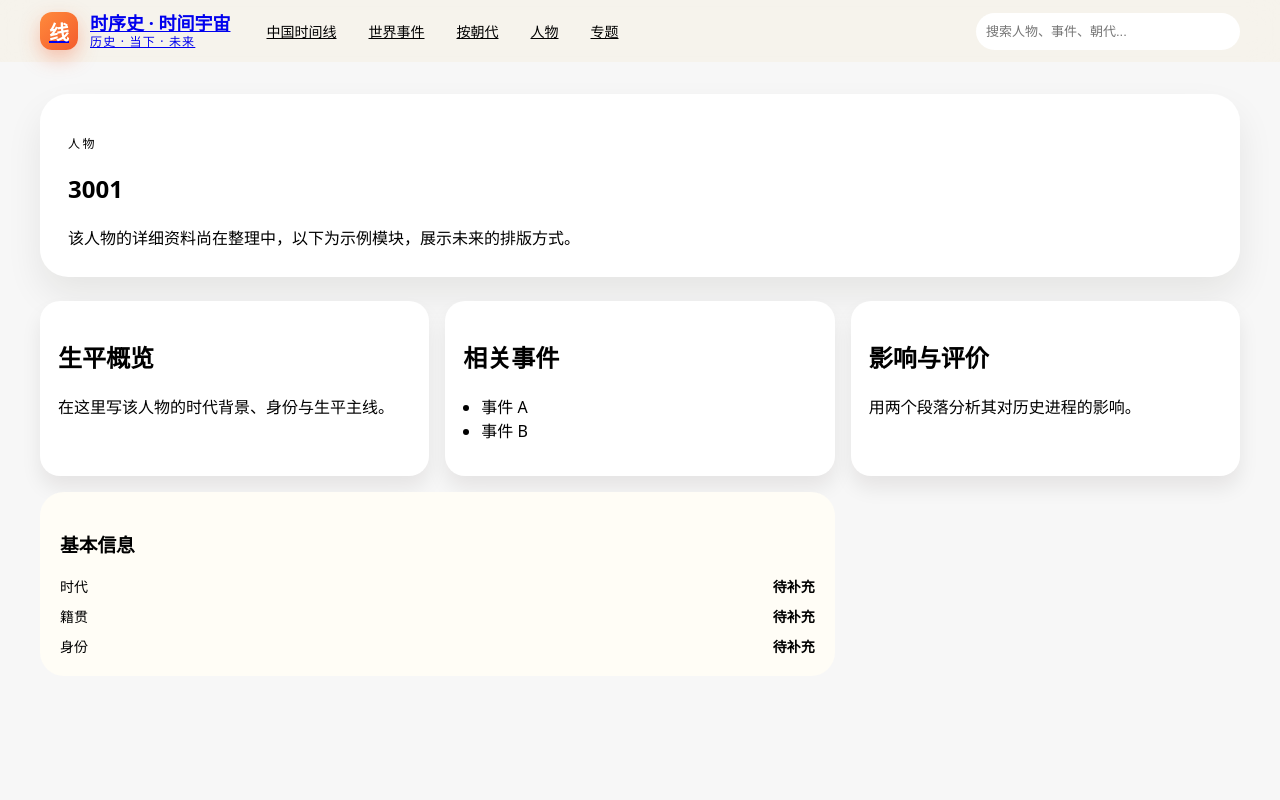
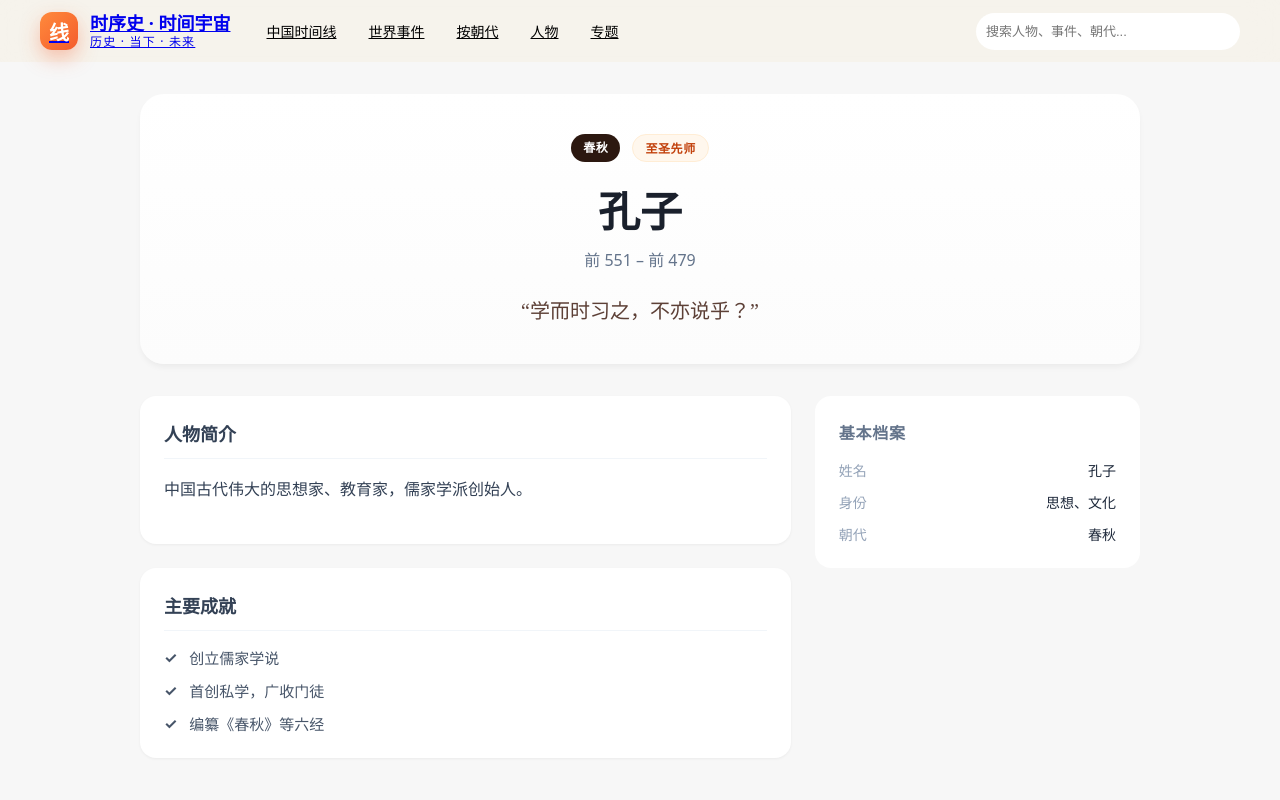
Before and after one commit to shixushi2025/shixushi-web, a Vue app: page /people/3001 in a window 1280 px wide. Shown: the top 800 px of the page. Built offline with nearby package versions, Linux system fonts and the light colour scheme.

Commit message:
feat: implement PersonDetail page with dynamic data and event linking

```diff
--- a/src/pages/PersonDetail.vue
+++ b/src/pages/PersonDetail.vue
@@ -1,126 +1,305 @@
-<script setup lang="ts">
-import { computed } from 'vue';
-import { useRoute } from 'vue-router';
-
-const route = useRoute();
-const idSlug = route.params.idSlug as string;
-
-const displayName = computed(() => {
-  if (!idSlug) return '人物详情';
-  return decodeURIComponent(idSlug)
-    .split('-')
-    .map(part => part.charAt(0).toUpperCase() + part.slice(1))
-    .join(' ');
-});
-</script>
-
 <template>
-  <section class="page">
+  <section v-if="person" class="page">
     <header class="page-header">
-      <p class="eyebrow">人物</p>
-      <h1>{{ displayName }}</h1>
-      <p class="lead">该人物的详细资料尚在整理中，以下为示例模块，展示未来的排版方式。</p>
+      <div class="header-meta">
+        <span class="dynasty-badge">{{ person.dynasty }}</span>
+        <span v-if="person.title" class="title-badge">{{ person.title }}</span>
+      </div>
+      <h1>{{ person.name }}</h1>
+      <p class="years">
+        {{ formatYear(person.birthYear) }} – {{ formatYear(person.deathYear) }}
+      </p>
+      <div v-if="person.quote" class="quote-box">
+        “{{ person.quote }}”
+      </div>
     </header>
 
-    <div class="detail-grid">
-      <article class="card">
-        <h2>生平概览</h2>
-        <p>在这里写该人物的时代背景、身份与生平主线。</p>
-      </article>
-      <article class="card">
-        <h2>相关事件</h2>
-        <ul>
-          <li>事件 A</li>
-          <li>事件 B</li>
-        </ul>
-      </article>
-      <article class="card">
-        <h2>影响与评价</h2>
-        <p>用两个段落分析其对历史进程的影响。</p>
-      </article>
+    <div class="content-grid">
+      <!-- 左侧：主要信息 -->
+      <div class="main-col">
+        <article class="card">
+          <h2>人物简介</h2>
+          <p class="summary-text">{{ person.summary }}</p>
+        </article>
 
-      <aside class="side-card">
-        <h3>基本信息</h3>
-        <ul>
-          <li><span>时代</span><strong>待补充</strong></li>
-          <li><span>籍贯</span><strong>待补充</strong></li>
-          <li><span>身份</span><strong>待补充</strong></li>
-        </ul>
+        <article class="card" v-if="person.achievements && person.achievements.length">
+          <h2>主要成就</h2>
+          <ul class="achievement-list">
+            <li v-for="(ach, idx) in person.achievements" :key="idx">
+              <span class="check-icon">✓</span>
+              {{ ach }}
+            </li>
+          </ul>
+        </article>
+
+        <article class="card" v-if="relatedEvents.length">
+          <h2>相关历史事件</h2>
+          <div class="event-links">
+            <RouterLink
+              v-for="ev in relatedEvents"
+              :key="ev.id"
+              :to="`/event/${ev.id}-${ev.slug}`"
+              class="event-link-card"
+            >
+              <span class="event-year">{{ ev.timeLabel }}</span>
+              <span class="event-title">{{ ev.title }}</span>
+              <span class="arrow">→</span>
+            </RouterLink>
+          </div>
+        </article>
+      </div>
+
+      <!-- 右侧：侧边栏 -->
+      <aside class="sidebar">
+        <div class="side-card info-card">
+          <h3>基本档案</h3>
+          <dl>
+            <dt>姓名</dt>
+            <dd>{{ person.name }}</dd>
+            <dt>身份</dt>
+            <dd>{{ person.categories.join('、') }}</dd>
+            <dt>朝代</dt>
+            <dd>{{ person.dynasty }}</dd>
+          </dl>
+        </div>
       </aside>
     </div>
   </section>
+
+  <div v-else class="not-found">
+    <h2>未找到该人物信息</h2>
+    <RouterLink to="/people">返回人物列表</RouterLink>
+  </div>
 </template>
+
+<script setup lang="ts">
+import { computed } from 'vue';
+import { useRoute, RouterLink } from 'vue-router';
+import peopleData from '@/data/people.json';
+import eventsData from '@/data/events.json';
+
+const route = useRoute();
+// 兼容 /people/3001 或 /people/3001-confucius 格式
+const idParam = Array.isArray(route.params.idSlug) ? route.params.idSlug[0] : route.params.idSlug;
+const personId = parseInt(idParam.split('-')[0]);
+
+const person = computed(() => {
+  return peopleData.find(p => p.id === personId);
+});
+
+const relatedEvents = computed(() => {
+  if (!person.value || !person.value.relatedEventIds) return [];
+  // @ts-ignore
+  return eventsData.filter(ev => person.value!.relatedEventIds.includes(ev.id));
+});
+
+function formatYear(year?: number) {
+  if (!year) return '?';
+  return year < 0 ? `前 ${Math.abs(year)}` : year;
+}
+</script>
 
 <style scoped>
 .page {
+  max-width: 1000px;
+  margin: 0 auto;
+  display: flex;
+  flex-direction: column;
+  gap: 32px;
+}
+
+/* Header */
+.page-header {
+  background: #fff;
+  border-radius: 24px;
+  padding: 40px;
+  text-align: center;
+  border: 1px solid var(--border-soft);
+  background: linear-gradient(to bottom, #fff, #fcfcfc);
+  box-shadow: 0 4px 6px -1px rgba(0, 0, 0, 0.05);
+}
+.header-meta {
+  display: flex;
+  justify-content: center;
+  gap: 12px;
+  margin-bottom: 16px;
+}
+.dynasty-badge, .title-badge {
+  font-size: 12px;
+  padding: 4px 12px;
+  border-radius: 20px;
+  font-weight: 600;
+  letter-spacing: 0.05em;
+}
+.dynasty-badge {
+  background: #2c1810;
+  color: #fff;
+}
+.title-badge {
+  background: #fff7ed;
+  color: #c2410c;
+  border: 1px solid #ffedd5;
+}
+h1 {
+  font-size: 42px;
+  margin: 0 0 8px;
+  color: #1a202c;
+  font-family: "Songti SC", serif;
+}
+.years {
+  font-size: 16px;
+  color: #64748b;
+  font-variant-numeric: tabular-nums;
+  margin: 0 0 24px;
+}
+.quote-box {
+  display: inline-block;
+  font-size: 20px;
+  color: #5d4037;
+  font-family: "Kaiti SC", "KaiTi", serif;
+  position: relative;
+  padding: 0 20px;
+}
+
+/* Grid Layout */
+.content-grid {
+  display: grid;
+  grid-template-columns: 2fr 1fr;
+  gap: 24px;
+  align-items: start;
+}
+.main-col {
   display: flex;
   flex-direction: column;
   gap: 24px;
 }
-.page-header {
-  background: #fff;
-  padding: 28px;
-  border-radius: 28px;
-  border: 1px solid var(--border-soft);
-  box-shadow: 0 18px 36px rgba(28, 20, 11, 0.08);
-}
-.eyebrow {
-  font-size: 12px;
-  letter-spacing: 0.2em;
-  text-transform: uppercase;
-  color: var(--text-muted);
-  margin-bottom: 8px;
-}
-.lead {
-  margin: 0;
-  color: var(--text-body);
-}
-.detail-grid {
-  display: grid;
-  grid-template-columns: repeat(auto-fit, minmax(240px, 1fr));
-  gap: 16px;
-}
+
+/* Cards */
 .card {
   background: #fff;
-  border-radius: 20px;
-  padding: 18px;
+  border-radius: 16px;
+  padding: 24px;
   border: 1px solid var(--border-soft);
-  box-shadow: 0 12px 20px rgba(24, 15, 6, 0.08);
+  box-shadow: 0 1px 3px rgba(0,0,0,0.05);
 }
-.card ul {
-  padding-left: 18px;
+h2 {
+  font-size: 18px;
+  margin: 0 0 16px;
+  padding-bottom: 12px;
+  border-bottom: 1px solid #f1f5f9;
+  color: #334155;
 }
-.side-card {
-  grid-column: span 2;
-  border-radius: 24px;
-  border: 1px dashed var(--border-soft);
-  padding: 20px;
-  background: #fffdf6;
+.summary-text {
+  font-size: 16px;
+  line-height: 1.8;
+  color: #334155;
 }
-.side-card ul {
+
+/* Achievements */
+.achievement-list {
   list-style: none;
   padding: 0;
   margin: 0;
   display: flex;
   flex-direction: column;
-  gap: 10px;
+  gap: 12px;
 }
-.side-card li {
+.achievement-list li {
   display: flex;
-  justify-content: space-between;
-  color: var(--text-muted);
+  align-items: center;
+  gap: 12px;
+  font-size: 15px;
+  color: #475569;
+}
+.check-icon {
+  color: var(--brand);
+  font-weight: bold;
+}
+
+/* Event Links */
+.event-links {
+  display: flex;
+  flex-direction: column;
+  gap: 12px;
+}
+.event-link-card {
+  display: flex;
+  align-items: center;
+  gap: 16px;
+  padding: 12px 16px;
+  background: #f8fafc;
+  border-radius: 12px;
+  text-decoration: none;
+  color: inherit;
+  transition: all 0.2s;
+  border: 1px solid transparent;
+}
+.event-link-card:hover {
+  background: #fff;
+  border-color: var(--brand);
+  box-shadow: 0 4px 12px rgba(247, 153, 68, 0.1);
+  transform: translateX(4px);
+}
+.event-year {
+  font-size: 13px;
+  color: #94a3b8;
+  font-weight: 600;
+  min-width: 60px;
+}
+.event-title {
+  font-weight: 600;
+  color: #1e293b;
+  flex-grow: 1;
+}
+.arrow {
+  color: #cbd5e1;
+}
+
+/* Sidebar */
+.info-card {
+  background: #fff;
+  border-radius: 16px;
+  padding: 24px;
+  border: 1px solid var(--border-soft);
+}
+.info-card h3 {
+  font-size: 16px;
+  margin: 0 0 16px;
+  color: #64748b;
+  text-transform: uppercase;
+  letter-spacing: 0.05em;
+}
+dl {
+  display: grid;
+  grid-template-columns: auto 1fr;
+  gap: 12px 24px;
+  margin: 0;
   font-size: 14px;
 }
-.side-card strong {
-  color: var(--text-strong);
+dt {
+  color: #94a3b8;
+}
+dd {
+  margin: 0;
+  color: #1e293b;
+  font-weight: 500;
+  text-align: right;
 }
 
-@media (max-width: 640px) {
+.not-found {
+  text-align: center;
+  padding: 60px;
+}
+
+@media (max-width: 768px) {
+  .content-grid {
+    grid-template-columns: 1fr;
+  }
   .page-header {
-    padding: 20px;
+    padding: 24px;
   }
-  .side-card {
-    grid-column: span 1;
+  h1 {
+    font-size: 32px;
   }
 }
 </style>
```
